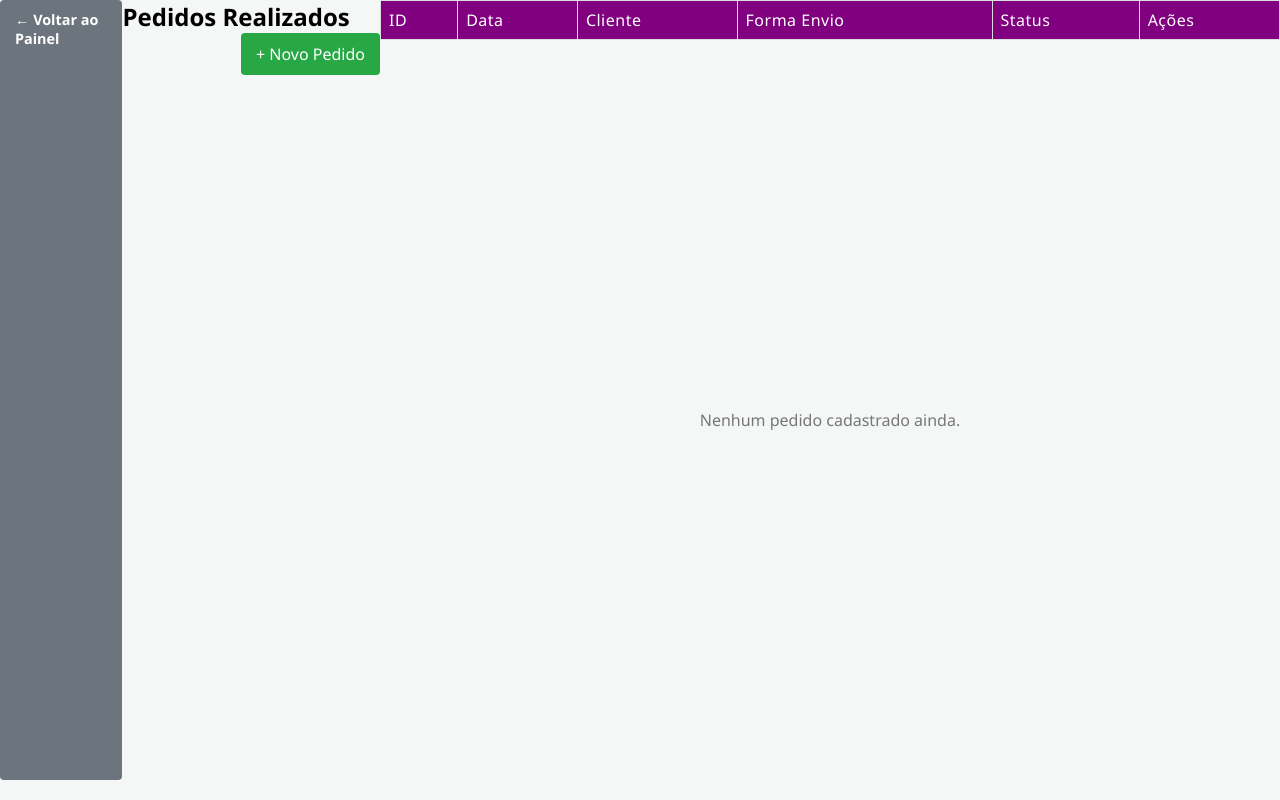
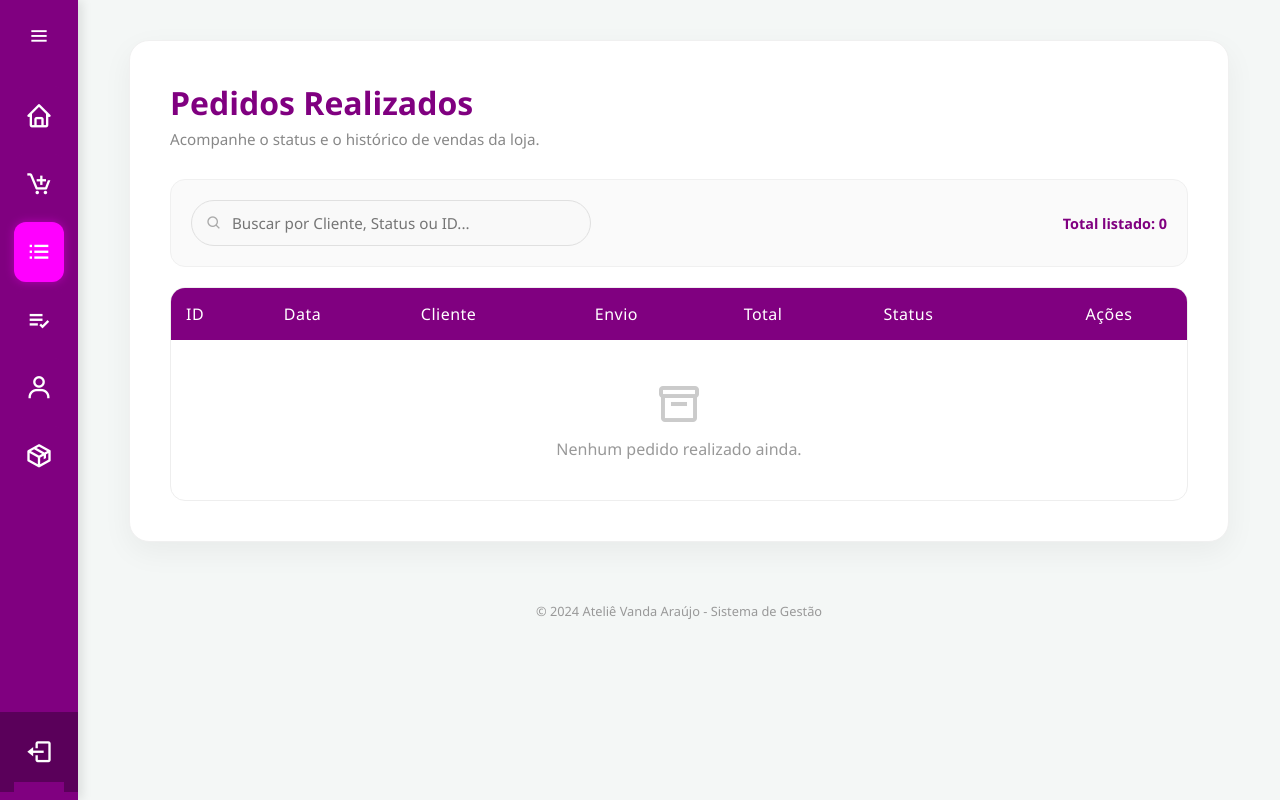
Before and after one commit to bruninhodeville-wq/atelie_vanda_araujo, a Flask app: page /pedidos in a window 1280 px wide. Run offline with Flask 3, Linux system fonts and the light colour scheme; the visitor is signed in with stand-in values (Sample User, id 1).

Commit message:
atualização tela de pedidos

```diff
--- a/templates/pedidos.html
+++ b/templates/pedidos.html
@@ -1,92 +1,154 @@
-<!DOCTYPE html>
-<html lang="pt-br">
-<head>
-    <meta charset="UTF-8">
-    <meta name="viewport" content="width=device-width, initial-scale=1.0, maximum-scale=1.0, user-scalable=no">
-    <title>Gerenciar Pedidos</title>
-    <link rel="stylesheet" href="{{ url_for('static', filename='css/estilo.css') }}">
-    <style>
-        .voltar, .botao-novo {
-            display: inline-block;
-            margin-bottom: 20px;
-            padding: 10px 15px;
-            background-color: #6c757d;
-            color: white;
-            text-decoration: none;
-            border-radius: 4px;
-        }
-        .voltar:hover { background-color: #5a6268; }
+{% extends "base.html" %}
 
-        .botao-novo {
-            background-color: #28a745; /* Verde para destacar venda */
-            float: right;
-        }
-        .botao-novo:hover { background-color: #218838; }
+{% block title %}Histórico de Pedidos{% endblock %}
 
-        .header-container { overflow: hidden; margin-bottom: 20px; }
+{% block content %}
+<div class="container">
 
-        /* Estilos para Status */
-        .status-pendente { color: #856404; background-color: #fff3cd; padding: 3px 8px; border-radius: 4px; font-weight: bold; }
-        .status-concluido { color: #155724; background-color: #d4edda; padding: 3px 8px; border-radius: 4px; font-weight: bold; }
-    </style>
-</head>
-<body>
-    <a href="/home" class="voltar">&larr; Voltar ao Painel</a>
-
-    {% with messages = get_flashed_messages(with_categories=true) %}
-        {% if messages %}
-            {% for category, message in messages %}
-                <div class="alert alert-{{ category }}" style="padding: 15px; margin-bottom: 20px; background-color: #d4edda; color: #155724; border-radius: 4px;">
-                    {{ message }}
-                </div>
-            {% endfor %}
-        {% endif %}
-    {% endwith %}
-
-    <div class="header-container">
-        <h2 style="float: left;">Pedidos Realizados</h2>
-        <a href="/pedidos/novo" class="botao-novo">+ Novo Pedido</a>
+    <div style="margin-bottom: 30px;">
+        <h1 style="border: none; margin-bottom: 5px;">Pedidos Realizados</h1>
+        <p style="color: #888; font-size: 0.95rem;">Acompanhe o status e o histórico de vendas da loja.</p>
     </div>
 
-    <table style="width: 100%; border-collapse: collapse;">
+    <div style="background: #fafafa; padding: 20px; border-radius: 15px; margin-bottom: 20px; border: 1px solid #f0f0f0; display: flex; align-items: center; justify-content: space-between;">
+        <div style="position: relative; width: 100%; max-width: 400px;">
+            <i class='bx bx-search' style="position: absolute; left: 15px; top: 50%; transform: translateY(-50%); color: #aaa;"></i>
+            <input type="text" id="filtroTabela" onkeyup="filtrarTabela()" placeholder="Buscar por Cliente, Status ou ID..."
+                   style="width: 100%; padding: 12px 12px 12px 40px; border-radius: 50px; border: 1px solid #e0e0e0; outline: none; margin-bottom: 0;">
+        </div>
+
+        <span style="color: var(--roxo-profundo); font-weight: 600; font-size: 0.9rem;">
+            Total listado: {{ lista_de_pedidos|length }}
+        </span>
+    </div>
+
+    <div class="table-responsive" style="box-shadow: none; border: 1px solid #eee;">
+        <table id="tabelaPedidos">
             <thead>
-            <tr style="background-color: #f2f2f2;">
-                <th style="padding: 8px; border: 1px solid #ddd;">ID</th>
-                <th style="padding: 8px; border: 1px solid #ddd;">Data</th>
-                <th style="padding: 8px; border: 1px solid #ddd;">Cliente</th>
-                <th style="padding: 8px; border: 1px solid #ddd;">Forma Envio</th>
-                <th style="padding: 8px; border: 1px solid #ddd;">Status</th>
-                <th style="padding: 8px; border: 1px solid #ddd;">Ações</th>
+                <tr>
+                    <th>ID</th>
+                    <th>Data</th>
+                    <th>Cliente</th>
+                    <th>Envio</th>
+                    <th>Total</th>
+                    <th>Status</th>
+                    <th style="text-align: center;">Ações</th>
                 </tr>
             </thead>
             <tbody>
                 {% for pedido in lista_de_pedidos %}
-            <tr>
-                <td style="padding: 8px; border: 1px solid #ddd; text-align: center;">#{{ pedido.id }}</td>
-                <td style="padding: 8px; border: 1px solid #ddd; text-align: center;">{{ pedido.data_pedido.strftime('%d/%m/%Y') }}</td>
-                <td style="padding: 8px; border: 1px solid #ddd;">{{ pedido.cliente.nome }}</td>
-                <td style="padding: 8px; border: 1px solid #ddd; text-align: center;">{{ pedido.forma_envio }}</td>
-                <td style="padding: 8px; border: 1px solid #ddd; text-align: center;">
-                    <span class="status-{{ pedido.status|lower }}">{{ pedido.status }}</span>
+                <tr style="transition: background 0.2s;">
+                    <td style="font-weight: bold; color: var(--roxo-profundo);">#{{ pedido.id }}</td>
+                    <td>{{ pedido.data_pedido.strftime('%d/%m/%Y') }}</td>
+                    <td style="font-weight: 500;">{{ pedido.cliente.nome }}</td>
+                    <td>{{ pedido.forma_envio }}</td>
+
+                    {% set total = namespace(value=0) %}
+                    {% for item in pedido.itens %}
+                        {% set total.value = total.value + (item.preco_unitario_na_venda * item.quantidade) %}
+                    {% endfor %}
+                    {% for custo in pedido.custos_envios %}
+                         {% set total.value = total.value + custo.valor %}
+                    {% endfor %}
+                    {% set total.value = total.value - (pedido.desconto or 0) %}
+
+                    <td style="color: #333; font-weight: bold;">R$ {{ "%.2f"|format(total.value) }}</td>
+
+                    <td>
+                        <span class="status-badge status-{{ pedido.status|lower|replace(' ', '-') }}">
+                            {{ pedido.status }}
+                        </span>
                     </td>
-                <<td style="padding: 8px; border: 1px solid #ddd; text-align: center;">
-                    <a href="{{ url_for('detalhes_pedido', id=pedido.id) }}" style="color: #007bff; margin-right: 8px; text-decoration: none;" title="Ver Nota">📄</a>
 
-                    <a href="{{ url_for('gerenciar_itens', id=pedido.id) }}" style="color: #17a2b8; margin-right: 8px; text-decoration: none;" title="Gerenciar Itens">🛒</a>
-
-                    <a href="{{ url_for('editar_pedido', id=pedido.id) }}" style="color: #ffc107; margin-right: 8px; text-decoration: none;" title="Editar Status">✏️</a>
-
-                    <a href="{{ url_for('deletar_pedido', id=pedido.id) }}" style="color: #dc3545; font-weight: bold; text-decoration: none;" title="Excluir Pedido">🗑️</a>
+                    <td style="text-align: center;">
+                        <div style="display: inline-flex; gap: 5px;">
+                            <a href="{{ url_for('detalhes_pedido', id=pedido.id) }}" class="btn-icon btn-ver" title="Ver Detalhes">
+                                <i class='bx bx-show'></i>
+                            </a>
+                            <a href="{{ url_for('editar_pedido', id=pedido.id) }}" class="btn-icon btn-editar" title="Editar Status">
+                                <i class='bx bx-edit-alt'></i>
+                            </a>
+                            <a href="{{ url_for('deletar_pedido', id=pedido.id) }}" class="btn-icon btn-excluir" title="Excluir Pedido">
+                                <i class='bx bx-trash'></i>
+                            </a>
+                        </div>
                     </td>
                 </tr>
                 {% else %}
                 <tr>
-                <td colspan="6" style="padding: 20px; text-align: center; color: #777;">
-                    Nenhum pedido cadastrado ainda.
+                    <td colspan="7" style="text-align: center; padding: 40px; color: #999;">
+                        <i class='bx bx-box' style="font-size: 3rem; margin-bottom: 10px; display: block; opacity: 0.5;"></i>
+                        Nenhum pedido realizado ainda.
                     </td>
                 </tr>
                 {% endfor %}
             </tbody>
         </table>
-</body>
-</html>
+    </div>
+</div>
+
+<style>
+    /* Badges de Status Modernas */
+    .status-badge {
+        padding: 5px 12px;
+        border-radius: 20px;
+        font-size: 0.8rem;
+        font-weight: 600;
+        display: inline-block;
+        letter-spacing: 0.5px;
+    }
+    /* Cores das Badges */
+    .status-pendente, .status-rascunho { background: #fff8e1; color: #f57f17; border: 1px solid #ffecb3; }
+    .status-pago, .status-concluido, .status-entregue { background: #e8f5e9; color: #2e7d32; border: 1px solid #c8e6c9; }
+    .status-enviado, .status-em-producao { background: #e3f2fd; color: #1565c0; border: 1px solid #bbdefb; }
+    .status-cancelado { background: #ffebee; color: #c62828; border: 1px solid #ffcdd2; }
+
+    /* Botões de Ação Redondos */
+    .btn-icon {
+        width: 35px; height: 35px;
+        border-radius: 50%;
+        display: flex; align-items: center; justify-content: center;
+        text-decoration: none;
+        transition: all 0.2s ease;
+        font-size: 1.1rem;
+    }
+    .btn-ver { background: #f0f4ff; color: var(--roxo-profundo); }
+    .btn-ver:hover { background: var(--roxo-profundo); color: white; }
+
+    .btn-editar { background: #fff0f5; color: var(--magenta-neon); }
+    .btn-editar:hover { background: var(--magenta-neon); color: white; }
+
+    .btn-excluir { background: #fff; color: #ddd; }
+    .btn-excluir:hover { background: #ffebee; color: #d32f2f; }
+</style>
+
+<script>
+function filtrarTabela() {
+  var input, filter, table, tr, td, i, txtValue;
+  input = document.getElementById("filtroTabela");
+  filter = input.value.toUpperCase();
+  table = document.getElementById("tabelaPedidos");
+  tr = table.getElementsByTagName("tr");
+  for (i = 0; i < tr.length; i++) {
+    // Busca na coluna Cliente (2), Status (5) ou ID (0)
+    tdID = tr[i].getElementsByTagName("td")[0];
+    tdCli = tr[i].getElementsByTagName("td")[2];
+    tdStat = tr[i].getElementsByTagName("td")[5];
+
+    if (tdCli || tdStat) {
+      txtValueID = tdID.textContent || tdID.innerText;
+      txtValueCli = tdCli.textContent || tdCli.innerText;
+      txtValueStat = tdStat.textContent || tdStat.innerText;
+
+      if (txtValueCli.toUpperCase().indexOf(filter) > -1 ||
+          txtValueStat.toUpperCase().indexOf(filter) > -1 ||
+          txtValueID.toUpperCase().indexOf(filter) > -1) {
+        tr[i].style.display = "";
+      } else {
+        tr[i].style.display = "none";
+      }
+    }
+  }
+}
+</script>
+{% endblock %}
```
Lines whose indentation alone changed are shown as unchanged.
